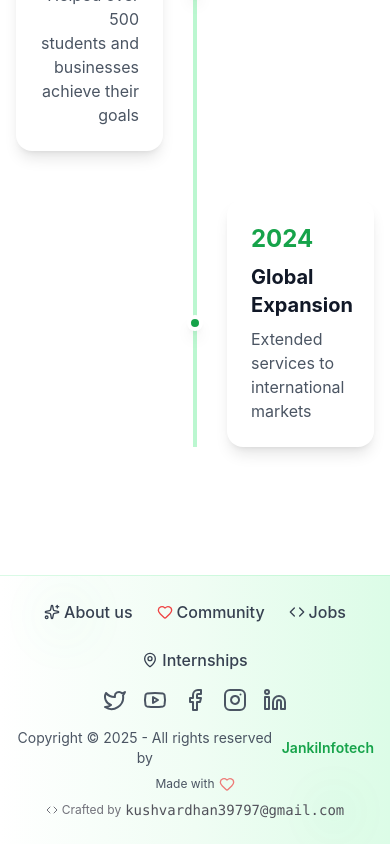
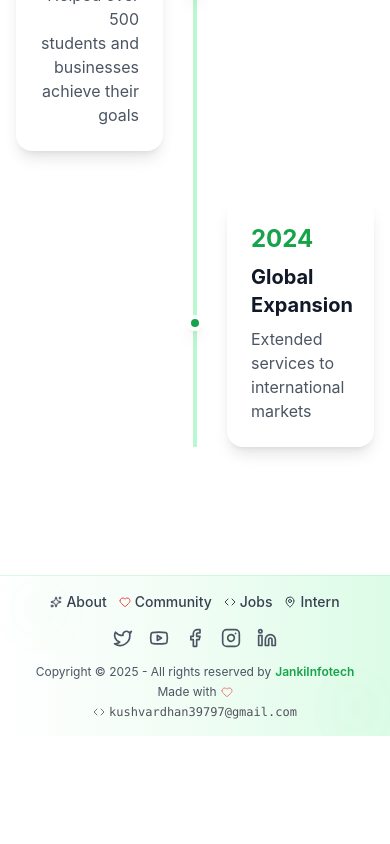
Before and after one commit to kushvardhan/jankiinfotech, a Next.js app: page /about in a window 390 px wide. Shown: the part 4488-5332 px from the top of the page. After the commit the page ends 5224 px from the top, so only its background shows below. Built offline with nearby package versions, Linux system fonts and the light colour scheme.

Commit message:
made responsiveee

```diff
--- a/src/components/SmallFooter.tsx
+++ b/src/components/SmallFooter.tsx
@@ -1,111 +1,134 @@
 "use client";
 
-import { Heart, Twitter, Youtube, Facebook, Sparkles, Code, MapPin, Instagram, Linkedin } from "lucide-react";
+import {
+  Code,
+  Facebook,
+  Heart,
+  Instagram,
+  Linkedin,
+  MapPin,
+  Sparkles,
+  Twitter,
+  Youtube,
+} from "lucide-react";
 import Link from "next/link";
 
 export default function SmallFooter() {
   return (
-    <footer className="relative bg-gradient-to-r from-white via-green-50 to-green-100 text-gray-800 border-t border-green-300/30 py-6 overflow-hidden">
+    <footer className="relative bg-gradient-to-r from-white via-green-50 to-green-100 text-gray-800 border-t border-green-300/30 py-4 md:py-6 overflow-x-hidden">
       {/* Subtle animated background */}
-      <div className="absolute inset-0 opacity-5">
-        <div className="absolute top-2 left-8 w-16 h-16 bg-green-400 rounded-full mix-blend-multiply filter blur-xl animate-pulse"></div>
-        <div className="absolute bottom-2 right-8 w-12 h-12 bg-green-500 rounded-full mix-blend-multiply filter blur-xl animate-pulse" style={{ animationDelay: '1s' }}></div>
+      <div className="absolute inset-0 opacity-5 overflow-hidden">
+        <div className="absolute top-2 left-4 md:left-8 w-12 md:w-16 h-12 md:h-16 bg-green-400 rounded-full mix-blend-multiply filter blur-xl animate-pulse"></div>
+        <div
+          className="absolute bottom-2 right-4 md:right-8 w-10 md:w-12 h-10 md:h-12 bg-green-500 rounded-full mix-blend-multiply filter blur-xl animate-pulse"
+          style={{ animationDelay: "1s" }}
+        ></div>
       </div>
 
       <div className="container mx-auto max-w-5xl px-4 relative z-10">
         {/* Navigation Links */}
-        <nav className="flex flex-wrap justify-center items-center gap-6 mb-4">
+        <nav className="flex flex-wrap justify-center items-center gap-3 md:gap-6 mb-3 md:mb-4">
           <Link
             href="/about"
-            className="text-gray-700 hover:text-green-600 transition-all duration-300 font-medium hover:scale-105 transform flex items-center gap-1 group"
+            className="text-gray-700 hover:text-green-600 transition-all duration-300 font-medium text-sm md:text-base flex items-center gap-1 group whitespace-nowrap"
           >
-            <Sparkles className="h-4 w-4 group-hover:animate-spin" />
-            About us
+            <Sparkles className="h-3 md:h-4 w-3 md:w-4 flex-shrink-0 group-hover:animate-spin" />
+            <span className="hidden sm:inline">About us</span>
+            <span className="sm:hidden">About</span>
           </Link>
           <Link
             href="/community"
-            className="text-gray-700 hover:text-green-600 transition-all duration-300 font-medium hover:scale-105 transform flex items-center gap-1 group"
+            className="text-gray-700 hover:text-green-600 transition-all duration-300 font-medium text-sm md:text-base flex items-center gap-1 group whitespace-nowrap"
           >
-            <Heart className="h-4 w-4 group-hover:animate-pulse text-red-500" />
+            <Heart className="h-3 md:h-4 w-3 md:w-4 flex-shrink-0 group-hover:animate-pulse text-red-500" />
             Community
           </Link>
           <Link
             href="/careers"
-            className="text-gray-700 hover:text-green-600 transition-all duration-300 font-medium hover:scale-105 transform flex items-center gap-1 group"
+            className="text-gray-700 hover:text-green-600 transition-all duration-300 font-medium text-sm md:text-base flex items-center gap-1 group whitespace-nowrap"
           >
-            <Code className="h-4 w-4 group-hover:animate-bounce" />
+            <Code className="h-3 md:h-4 w-3 md:w-4 flex-shrink-0 group-hover:animate-bounce" />
             Jobs
           </Link>
           <Link
             href="/internship"
-            className="text-gray-700 hover:text-green-600 transition-all duration-300 font-medium hover:scale-105 transform flex items-center gap-1 group"
+            className="text-gray-700 hover:text-green-600 transition-all duration-300 font-medium text-sm md:text-base flex items-center gap-1 group whitespace-nowrap"
           >
-            <MapPin className="h-4 w-4 group-hover:animate-pulse" />
-            Internships
+            <MapPin className="h-3 md:h-4 w-3 md:w-4 flex-shrink-0 group-hover:animate-pulse" />
+            <span className="hidden sm:inline">Internships</span>
+            <span className="sm:hidden">Intern</span>
           </Link>
         </nav>
 
         {/* Social Links */}
-        <nav className="mb-4">
-          <div className="flex justify-center items-center gap-4">
+        <nav className="mb-3 md:mb-4">
+          <div className="flex justify-center items-center gap-2 md:gap-4 flex-wrap">
             <Link
               href="https://x.com/Jankiinfotech_"
               target="_blank"
               rel="noopener noreferrer"
-              className="text-gray-600 hover:text-green-600 transition-all duration-300 hover:scale-110 transform group"
+              className="text-gray-600 hover:text-green-600 transition-all duration-300 hover:scale-110 transform group p-1"
             >
-              <Twitter className="h-6 w-6 group-hover:animate-bounce" />
+              <Twitter className="h-5 md:h-6 w-5 md:w-6 group-hover:animate-bounce flex-shrink-0" />
             </Link>
 
             <Link
               href="https://youtube.com/@jankiinfotech"
               target="_blank"
               rel="noopener noreferrer"
-              className="text-gray-600 hover:text-green-600 transition-all duration-300 hover:scale-110 transform group"
+              className="text-gray-600 hover:text-green-600 transition-all duration-300 hover:scale-110 transform group p-1"
             >
-              <Youtube className="h-6 w-6 group-hover:animate-pulse" />
+              <Youtube className="h-5 md:h-6 w-5 md:w-6 group-hover:animate-pulse flex-shrink-0" />
             </Link>
 
             <Link
               href="https://www.facebook.com/profile.php?id=61581206342758"
               target="_blank"
               rel="noopener noreferrer"
-              className="text-gray-600 hover:text-green-600 transition-all duration-300 hover:scale-110 transform group"
+              className="text-gray-600 hover:text-green-600 transition-all duration-300 hover:scale-110 transform group p-1"
             >
-              <Facebook className="h-6 w-6 group-hover:animate-bounce" />
+              <Facebook className="h-5 md:h-6 w-5 md:w-6 group-hover:animate-bounce flex-shrink-0" />
             </Link>
             <Link
               href="https://www.instagram.com/_jankiinfotech_/"
               target="_blank"
-                    className="text-gray-600 hover:text-green-600 transition-all duration-300 hover:scale-110 transform group"
+              className="text-gray-600 hover:text-green-600 transition-all duration-300 hover:scale-110 transform group p-1"
             >
-                    <Instagram className="h-6 w-6 group-hover:animate-bounce" />
+              <Instagram className="h-5 md:h-6 w-5 md:w-6 group-hover:animate-bounce flex-shrink-0" />
             </Link>
             <Link
               href="https://www.instagram.com/_jankiinfotech_/"
               target="_blank"
-                    className="text-gray-600 hover:text-green-600 transition-all duration-300 hover:scale-110 transform group"
+              className="text-gray-600 hover:text-green-600 transition-all duration-300 hover:scale-110 transform group p-1"
             >
-                    <Linkedin className="h-6 w-6 group-hover:animate-bounce" />
+              <Linkedin className="h-5 md:h-6 w-5 md:w-6 group-hover:animate-bounce flex-shrink-0" />
             </Link>
           </div>
         </nav>
 
         {/* Copyright */}
         <aside className="text-center">
-          <div className="flex flex-col sm:flex-row justify-center items-center gap-2 sm:gap-4 text-sm text-gray-600">
-            <p className="flex items-center gap-1">
+          <div className="flex flex-col sm:flex-row justify-center items-center gap-1 md:gap-2 lg:gap-4 text-xs md:text-sm text-gray-600">
+            <p className="flex items-center gap-1 flex-wrap justify-center">
               Copyright © {new Date().getFullYear()} - All rights reserved by
-              <span className="font-semibold text-green-600 ml-1">JankiInfotech</span>
+              <span className="font-semibold text-green-600">
+                JankiInfotech
+              </span>
             </p>
             <div className="flex items-center gap-1 text-xs">
-              Made with <Heart className="h-4 w-4 text-red-500 animate-pulse" />
+              Made with{" "}
+              <Heart className="h-3 md:h-4 w-3 md:w-4 text-red-500 animate-pulse flex-shrink-0" />
             </div>
-            <div title="kushvardhan39797@gmail.com" className="text-xs text-zinc-500 flex items-center gap-1">
-  <Code className="h-3 w-3" />
-  Crafted by <span className="text-zinc-600 font-mono text-sm">kushvardhan39797@gmail.com</span>
+            <div
+              title="kushvardhan39797@gmail.com"
+              className="text-xs text-zinc-500 flex items-center gap-1"
+            >
+              <Code className="h-3 w-3 flex-shrink-0" />
+              <span className="hidden sm:inline">Crafted by</span>
+              <span className="text-zinc-600 font-mono text-xs md:text-sm">
+                kushvardhan39797@gmail.com
+              </span>
             </div>
-
           </div>
         </aside>
       </div>
```
Also changed, not shown: src/components/ServicesSection.tsx (+15 -17 lines). Lines whose indentation alone changed are shown as unchanged.
